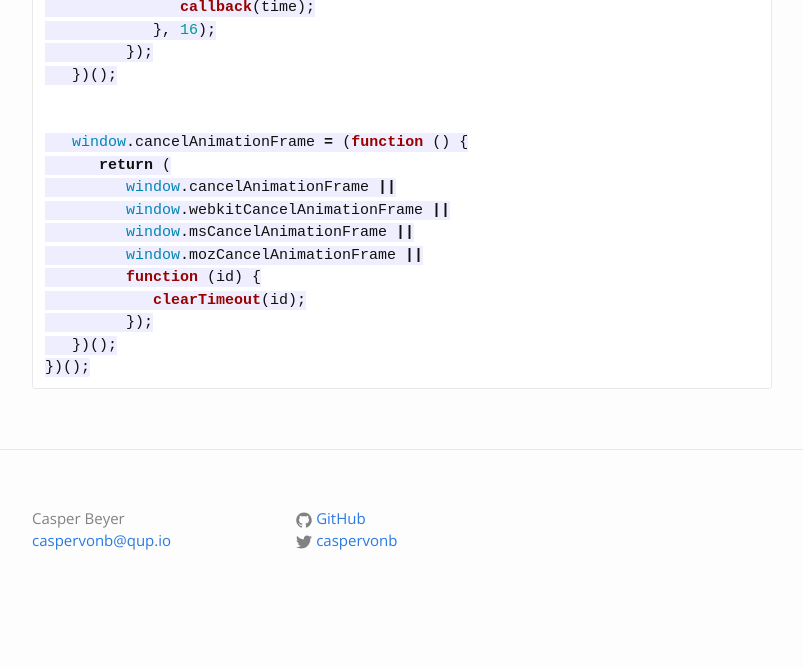
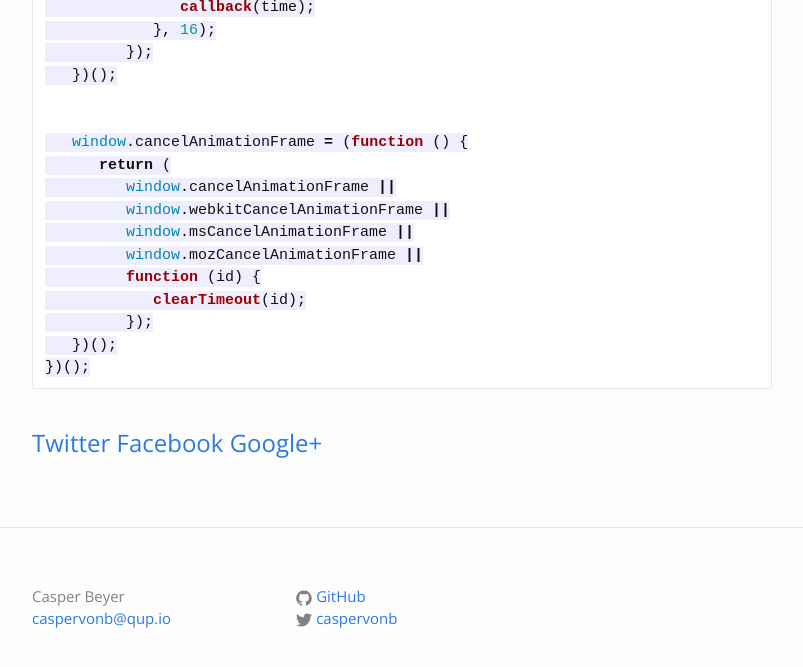
Before and after one commit to caspervonb/caspervonb.github.bak, a Jekyll site: the page built from _posts/2014-02-24-javascript-game-development-asynchronous-execution-loop.markdown, in a window 1280 px wide and 900 px high, scrolled down 5940 px. Shown: the top 667 px of the window, without its empty margins (238-1041 px from the left). Built offline with Jekyll 4.4.1, drawn with Linux system fonts in a browser that asks for light colours; Markdown is read by kramdown in place of the engine named in the settings.

Commit message:
Update post.html

```diff
--- a/_layouts/post.html
+++ b/_layouts/post.html
@@ -24,4 +24,13 @@
       </div>
     {% endif %}
   </aside>
+
+  <aside class='post-share'>
+    <div class="share-page">
+        <h2><Share </h2>
+        <a href="https://twitter.com/intent/tweet?text={{ page.title }}&url={{ site.url }}{{ page.url }}&via={{ site.twitter }}&related={{ site.twitter }}" rel="nofollow" target="_blank" title="Share on Twitter">Twitter</a>
+        <a href="https://facebook.com/sharer.php?u={{ site.url }}{{ page.url }}" rel="nofollow" target="_blank" title="Share on Facebook">Facebook</a>
+        <a href="https://plus.google.com/share?url={{ site.url }}{{ page.url }}" rel="nofollow" target="_blank" title="Share on Google+">Google+</a>
+    </div>
+  </aside>
 </div>
```
